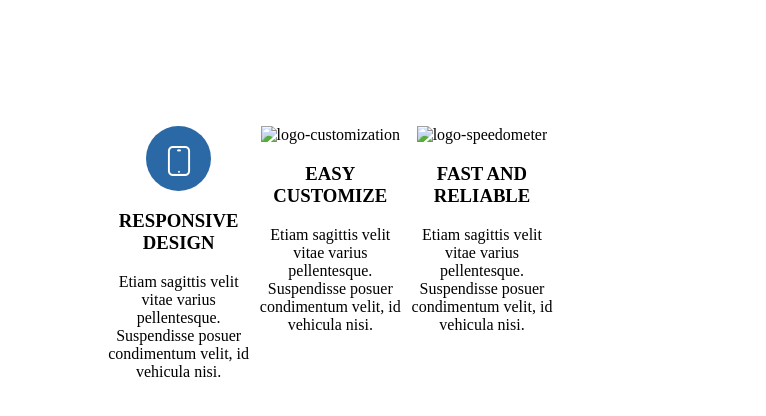
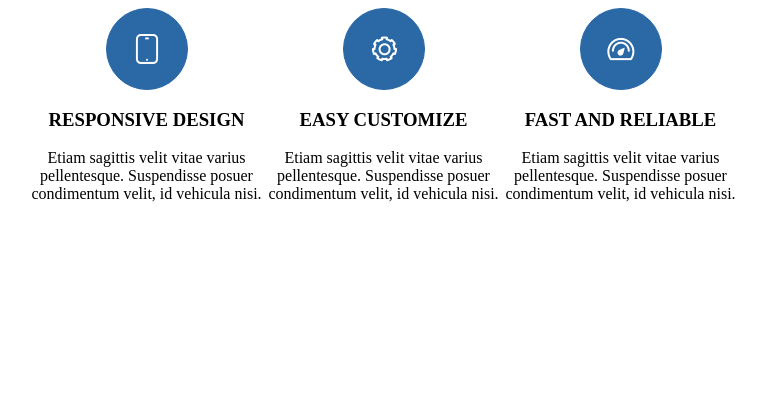
Before and after one commit to Zhuchara32/6Lesson, a plain HTML site: page index.html in a window 1280 px wide. Shown: the whole page, without its empty margins (158-924 px from the left). Drawn offline with Linux system fonts and the light colour scheme.

Commit message:
don-6lesson

```diff
--- a/index.html
+++ b/index.html
@@ -11,32 +11,49 @@
 
 <body>
     <div class="all-content">
-        <div class="responsive-design">
-            <div class="logo-phone-blok">
-                <div class="logo-phone-back logo">
-
-                </div>
+        <main class="responsive-design">
+            <section class="logo-phone-blok">
+                <ul class="service-list">
+                    <li class="logo-list">
+                        <div class="service-wrapper">
+                            <div class="icon icon-tablet"></div>
                         </div>
                         <h3 class="heading-responsive">RESPONSIVE DESIGN</h3>
-            <p>Etiam sagittis velit vitae varius pellentesque. Suspendisse posuer condimentum velit, id vehicula nisi.
+                        <div class="service-text">
+                            <p>Etiam sagittis velit vitae varius pellentesque. Suspendisse posuer condimentum velit, id
+                                vehicula
+                                nisi.
                             </p>
                         </div>
-        <div class="easy-customize">
-            <div class="logo-customize-blok logo">
-                <img src="#" alt="logo-customization">
+                    </li>
+
+                    <li class="logo-list">
+                        <div class="service-wrapper">
+                            <div class="icon icon-settings"></div>
                         </div>
                         <h3 class="heading-easy">EASY CUSTOMIZE</h3>
-            <p>Etiam sagittis velit vitae varius pellentesque. Suspendisse posuer condimentum velit, id vehicula nisi.
+                        <div class="service-text">
+                            <p>Etiam sagittis velit vitae varius pellentesque. Suspendisse posuer condimentum velit, id
+                                vehicula
+                                nisi.
                             </p>
                         </div>
-        <div class="fast-and-reliable">
-            <div class="logo-speedometer-blok logo">
-                <img src="#" alt="logo-speedometer">
+                    </li>
+                    <li class="logo-list">
+                        <div class="service-wrapper">
+                            <div class="icon icon-dashbord"></div>
                         </div>
                         <h3 class="heading-fast">FAST AND RELIABLE</h3>
-            <p>Etiam sagittis velit vitae varius pellentesque. Suspendisse posuer condimentum velit, id vehicula nisi.
+                        <div class="service-text">
+                            <p>Etiam sagittis velit vitae varius pellentesque. Suspendisse posuer condimentum velit, id
+                                vehicula
+                                nisi.
                             </p>
                         </div>
+                    </li>
+                </ul>
+            </section>
+        </main>
     </div>
 </body>
 
--- a/style.css
+++ b/style.css
@@ -1,44 +1,57 @@
 .all-content {
-    width: 60%;
-    margin: 10% auto;
-}
-.responsive-design {
-    width: 20%;
-    float: left;
     text-align: center;
 }
-.easy-customize {
-    width: 20%;
+ul {
+    list-style-type: none;
+}
+.service-list {
+    width: 75%;
+    margin: 0 auto;
+}
+.logo-list {
     float: left;
-    text-align: center;
+    width: 25%;
 }
-.fast-and-reliable {
-    width: 20%;
-    float: left;
-    text-align: center;
+.service-wrapper {
+    position: relative;
+    width: 80px;
+    height: 80px;
+    margin: 0 auto;
+    cursor: pointer;
+    background-color: #2a69a6;
+    border: 1px solid #2a69a6;
+    border-radius: 50%;
 }
-/*.logo-phone-blok {
-    background-color: #2a69a6;
-    border-radius: 50% 50%;
-    margin: 0 auto;
-    width: 65px;
-    height: 65px;
-}*/
-.logo-phone-back {
-    background-color: #2a69a6;
-    border-radius: 50% 50%;
-    margin: 0 auto;
-    width: 65px;
-    height: 65px;
-    background-image: url(./image/css_sprites.png);
-    top: 0; left: 0; right: 0; bottom: 0;
+.service-wrapper:hover {
+    background-color: #fff;
 }
-.logo {
-    background-position-y: -86px;
-    background-position-x: -33px;
+.icon {
+    background-image: url('./image/css_sprites.png');
+    margin: auto;
+    position: absolute;
+    top: 0; left: 0; bottom: 0; right: 0;
 }
-.logo-phone-back:hover {
-    background-color: white;
-    background-position-y: -86px;
-    background-position-x: 7px;
+.icon.icon-tablet {
+    background-position: -54px -10px;
+    width: 24px;
+    height: 30px;
 }
+.service-wrapper:hover .icon-tablet {
+    background-position: -10px -10px;
+}
+.icon.icon-settings {
+    width: 26px;
+    height: 26px;
+    background-position: -98px -10px;
+}
+.service-wrapper:hover .icon-settings {
+    background-position: -10px -60px;
+}
+.icon.icon-dashbord {
+    width: 28px;
+    height: 24px;
+    background-position: -56px -60px;
+}
+.service-wrapper:hover .icon-dashbord {
+    background-position: -144px -10px;
+}
```
Lines whose indentation alone changed are shown as unchanged.
